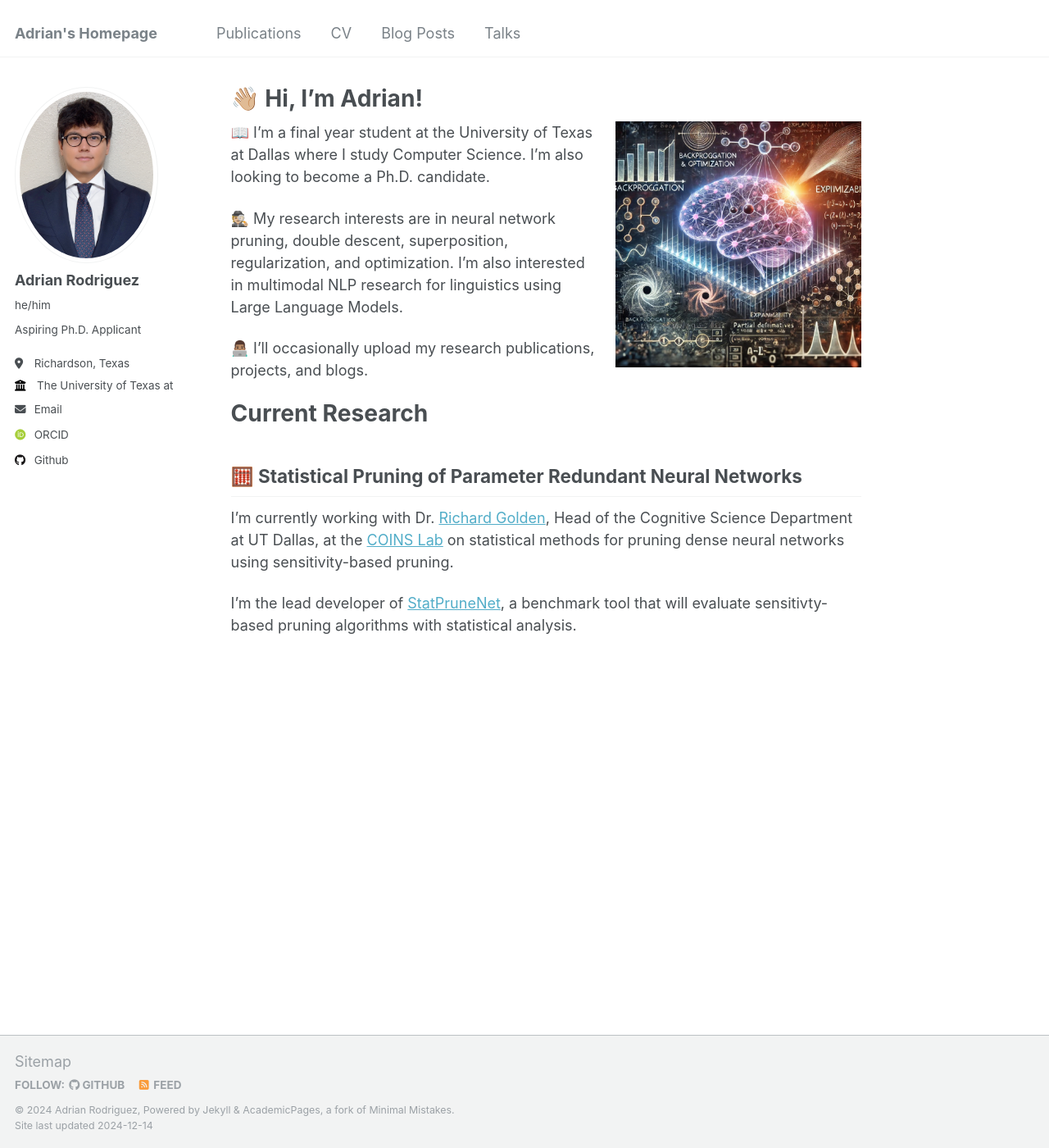
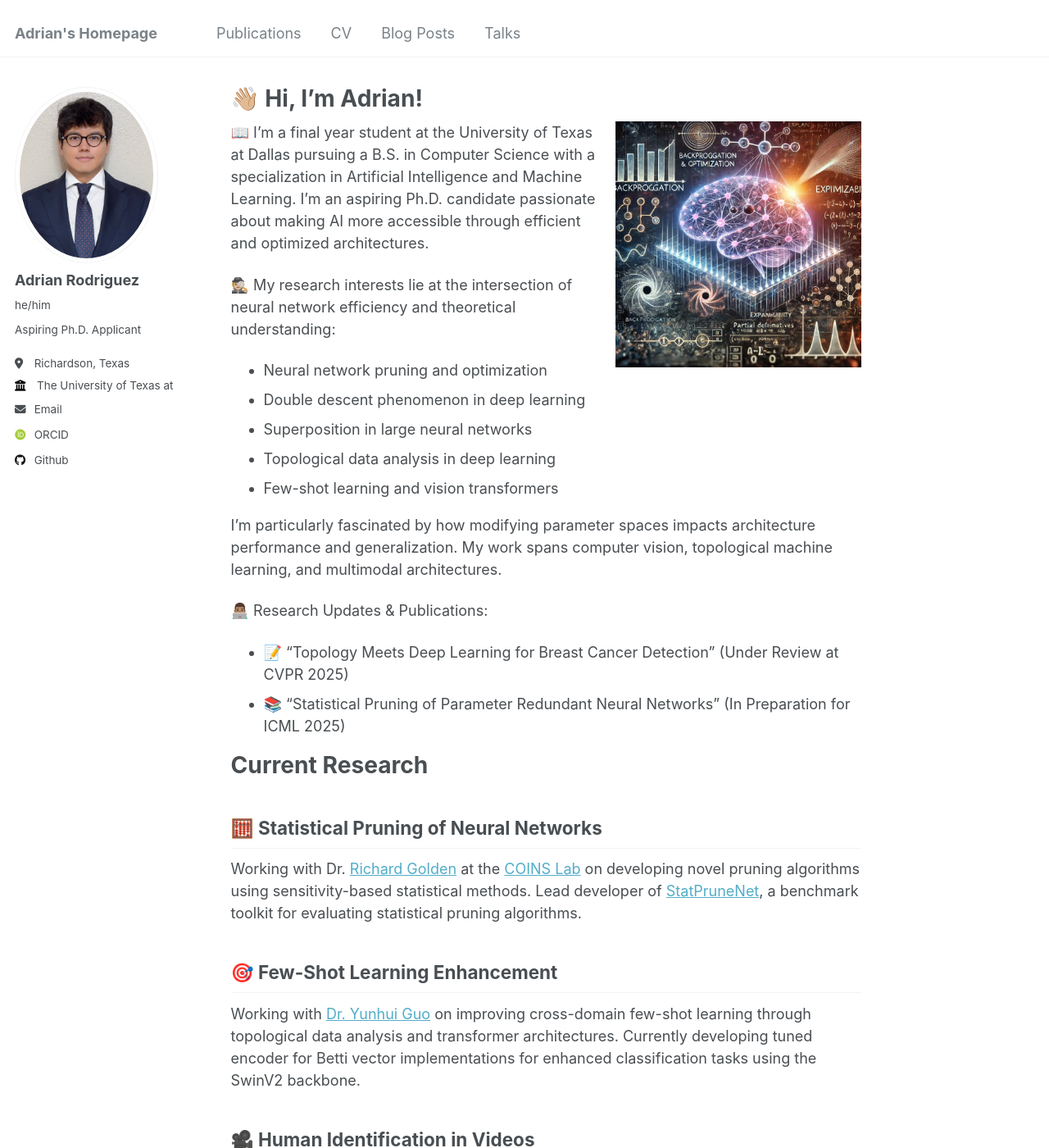
Before and after one commit to axr2718/axe2718.github.io, a Jekyll site: the page built from _pages/about.md, in a window 1280 px wide and 1400 px high. Shown: the whole window at 82% size. Built offline with Jekyll 4.4.1, drawn with Linux system fonts in a browser that asks for light colours; some web fonts are replaced; some of the changed text lies outside the part shown.

Commit message:
Update about.md

```diff
--- a/_pages/about.md
+++ b/_pages/about.md
@@ -9,16 +9,41 @@ redirect_from:
 ---
 
 ![My Research Interests](/images/io.jpeg){: .align-right width="300px"}
-📖 I'm a final year student at the University of Texas at Dallas where I study Computer Science. I'm also looking to become a Ph.D. candidate.
+📖 I'm a final year student at the University of Texas at Dallas pursuing a B.S. in Computer Science with a specialization in Artificial Intelligence and Machine Learning. I'm an aspiring Ph.D. candidate passionate about making AI more accessible through efficient and optimized architectures.
 
-🕵🏼 My research interests are in neural network pruning, double descent, superposition, regularization, and optimization. I'm also interested in
-multimodal NLP research for linguistics using Large Language Models.
+🕵🏼 My research interests lie at the intersection of neural network efficiency and theoretical understanding:
+- Neural network pruning and optimization
+- Double descent phenomenon in deep learning
+- Superposition in large neural networks
+- Topological data analysis in deep learning
+- Few-shot learning and vision transformers
 
-👨🏽‍💻 I'll occasionally upload my research publications, projects, and blogs.
+I'm particularly fascinated by how modifying parameter spaces impacts architecture performance and generalization. My work spans computer vision, topological machine learning, and multimodal architectures.
+
+👨🏽‍💻 Research Updates & Publications:
+- 📝 "Topology Meets Deep Learning for Breast Cancer Detection" (Under Review at CVPR 2025)
+- 📚 "Statistical Pruning of Parameter Redundant Neural Networks" (In Preparation for ICML 2025)
 
 # Current Research
-## 🧮 Statistical Pruning of Parameter Redundant Neural Networks
-I'm currently working with Dr. [Richard Golden](https://personal.utdallas.edu/~golden/), Head of the Cognitive Science Department at UT Dallas,
-at the [COINS Lab](https://labs.utdallas.edu/coinslab/) on statistical methods for pruning dense neural networks using sensitivity-based pruning.
 
-I'm the lead developer of [StatPruneNet](https://github.com/coinslab/StatPruneNet/tree/main), a benchmark tool that will evaluate sensitivty-based pruning algorithms with statistical analysis.
+## 🧮 Statistical Pruning of Neural Networks
+Working with Dr. [Richard Golden](https://personal.utdallas.edu/~golden/) at the [COINS Lab](https://labs.utdallas.edu/coinslab/) on developing novel pruning algorithms using sensitivity-based statistical methods. Lead developer of [StatPruneNet](https://github.com/coinslab/StatPruneNet/tree/main), a benchmark toolkit for evaluating statistical pruning algorithms.
+
+## 🎯 Few-Shot Learning Enhancement
+Working with [Dr. Yunhui Guo](https://yunhuiguo.github.io/) on improving cross-domain few-shot learning through topological data analysis and transformer architectures. Currently developing tuned encoder for Betti vector implementations for enhanced classification tasks using the SwinV2 backbone.
+
+## 🎥 Human Identification in Videos
+Collaborating with [Dr. Alice O'Toole](https://labs.utdallas.edu/facelab/) on enhancing human identification in video sequences using modified vision transformers, focusing on improving generalization and accuracy.
+
+# Previous Research
+## 🔍 Topological Vision Transformers
+Collaborating with Dr. Baris Coskunuzer's [Topological Machine Learning Group](https://sites.google.com/view/topo-ml) on integrating topological data analysis with vision transformers. Developed a novel approach achieving 10% improvement in breast cancer detection compared to baseline models and over 20% compared to topological CNNs. Code can be found [here](https://github.com/axr2718/TopoVT)
+
+# Teaching & Mentoring
+Active member of the Society for Advancement of Chicanos/Hispanics and Native Americans in Science, dedicated to mentoring underrepresented students in STEM fields.
+
+# Technical Skills
+💻 Programming: Python, C/C++, R, MATLAB
+🤖 ML/DL: PyTorch, TensorFlow, HuggingFace, JAX
+🛠️ Development: CUDA, Git, Linux/Unix
+📊 Scientific: NumPy, Pandas, Matplotlib
```
